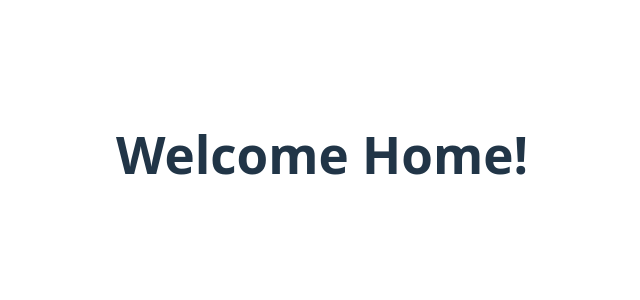
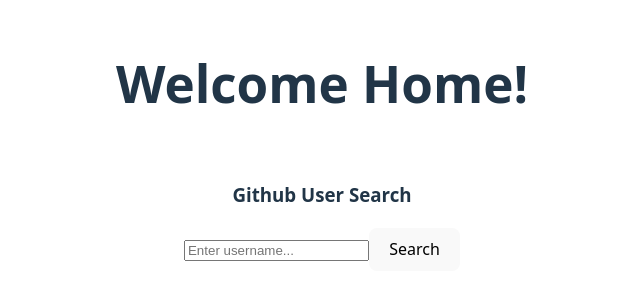
Before and after one commit to Amine4jh/alx-fe-reactjs, a React (Vite) app in the folder github-user-search/: page / in a window 1280 px wide. Shown: the part 246-546 px from the top of the page, without its empty margins (318-958 px from the left). Built offline with nearby package versions, Linux system fonts and the light colour scheme.

Commit message:
Integrating the GitHub API and Creating a Basic Search Feature

```diff
--- a/github-user-search/src/App.jsx
+++ b/github-user-search/src/App.jsx
@@ -1,13 +1,22 @@
 import { BrowserRouter as Router, Routes, Route } from 'react-router-dom';
 import './App.css'
 import Home from './components/Home';
+import Search from './components/Search';
 
 const App = () => {
   return (
     <Router>
       <Routes>
-        <Route path='/' element={<Home />}/>
-        {/* <Route path='/' element={}/> */}
+        <Route path='/' element={
+            <>
+              <Home />
+              <div style={{ padding: '1rem' }}>
+                <h3>Github User Search</h3>
+                <Search />
+              </div>
+            </>
+          }
+        />
       </Routes>
     </Router>
   )
--- /dev/null
+++ b/github-user-search/src/components/Search.jsx
@@ -0,0 +1,56 @@
+import { useState } from "react"
+import { fetchUserData } from "../services/githubService"
+
+const Search = () => {
+  const [ username, setUsername ] = useState('')
+  const [ user, setUser ] = useState(null)
+  const [ loading, setLoading ] = useState(false)
+  const [ error, setError ] = useState(false)
+
+  const handleSubmit = async (e) => {
+    e.preventDefault()
+    setLoading(true)
+    setError(false)
+    setUser(null)
+
+    try {
+      const data = await fetchUserData(username)
+      setUser(data)
+    } catch {
+      setError(true)
+    } finally {
+      setLoading(false)
+    }
+  }
+
+ return(
+  <div>
+    <form method="post" onSubmit={handleSubmit}>
+      <input
+        type="text"
+        placeholder="Enter username..."
+        value={username}
+        onChange={(e) => setUsername(e.target.value)}
+      />
+      <button type="submit">Search</button>
+    </form>
+
+    {loading && <p>Loading...</p>}
+    {error && <p>Looks like we can't find the user.</p>}
+    {user && (
+      <div style={{ margin: '1rem', padding: '0.5rem', border: '1px solid #333' }}>
+        <img src={user.avatar_url} alt="Avatar" width='150px' style={{ borderRadius: '50%' }} />
+        <h3><a href={user.html_url} target="_blank">{user.name}</a></h3>
+        <p><strong>Id:</strong> {user.id}</p>
+        <p><strong>Location:</strong> {user.location}</p>
+        <p><strong>Followers:</strong> {user.followers}</p>
+        <p><strong>Following:</strong> {user.following}</p>
+        <p><strong>Public Repositories:</strong> {user.public_repos}</p>
+        {user.bio && <p><strong>Bio:</strong> {user.bio}</p>}
+      </div>
+    )}
+  </div>
+ )
+}
+
+export default Search
--- /dev/null
+++ b/github-user-search/src/services/githubService.js
@@ -0,0 +1,8 @@
+import axios from 'axios';
+
+const BASE_URL = 'https://api.github.com/users/';
+
+export const fetchUserData = async (username) => {
+  const response = await axios.get(`${BASE_URL}${username}`)
+  return response.data
+}
```
